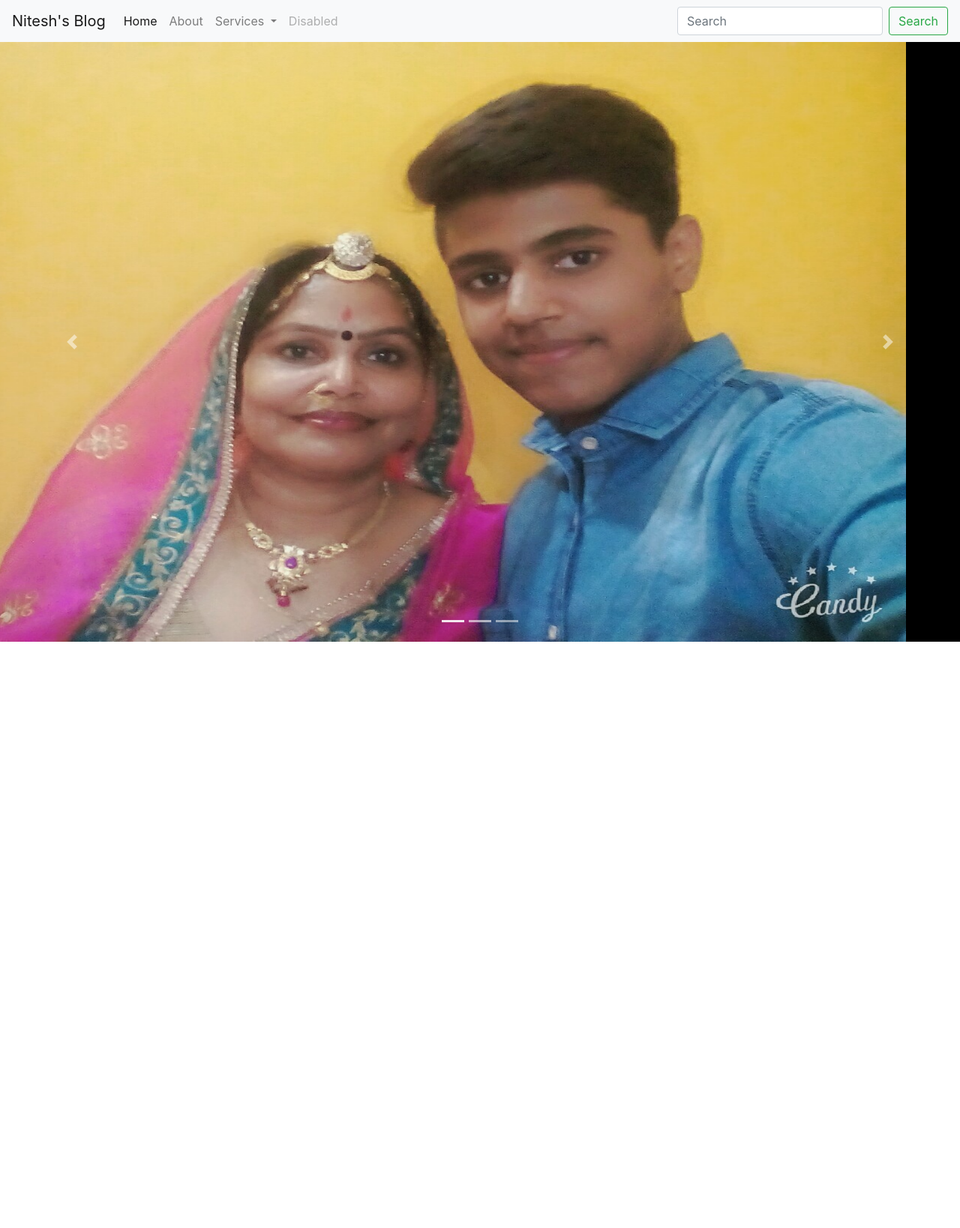
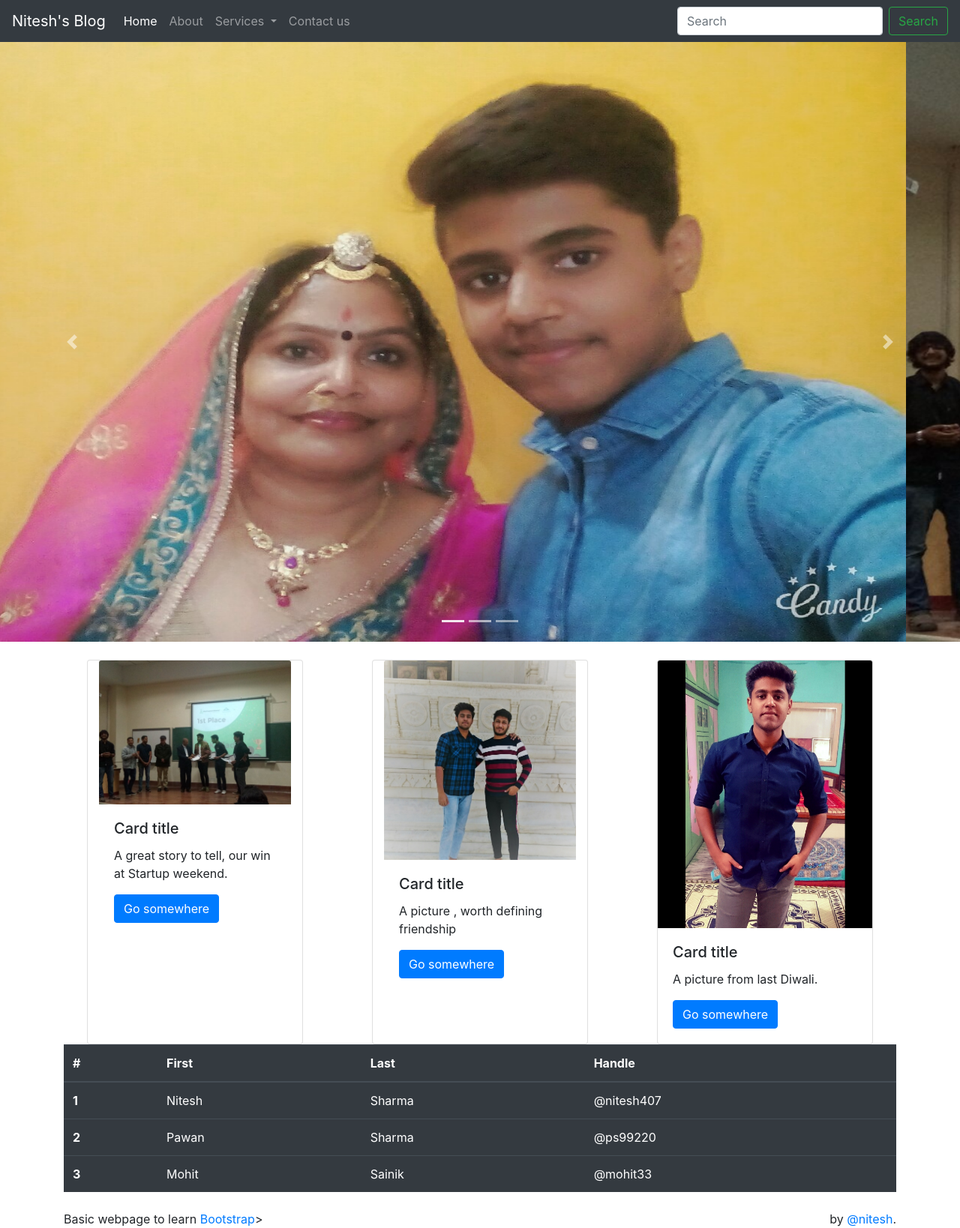
Before and after one commit to nitesh407/Bootstrap_basics, a plain HTML site: page index.html in a window 1280 px wide. Shown: the whole page at 75% size. Before the commit the page ends 880 px from the top, so only its background shows below. Drawn offline with nearby package versions, Linux system fonts and the light colour scheme.

Commit message:
A simple website to learn bootstrap

```diff
--- a/index.html
+++ b/index.html
@@ -12,7 +12,7 @@
   </head>
   <body>
 
-    <nav class="navbar navbar-expand-lg navbar-light bg-light">
+    <nav class="navbar navbar-expand-lg navbar navbar-dark bg-dark">
       <a class="navbar-brand" href="#">Nitesh's Blog</a>
       <button class="navbar-toggler" type="button" data-toggle="collapse" data-target="#navbarSupportedContent" aria-controls="navbarSupportedContent" aria-expanded="false" aria-label="Toggle navigation">
         <span class="navbar-toggler-icon"></span>
@@ -21,7 +21,7 @@
       <div class="collapse navbar-collapse" id="navbarSupportedContent">
         <ul class="navbar-nav mr-auto">
           <li class="nav-item active">
-            <a class="nav-link" href="#">Home <span class="sr-only">(current)</span></a>
+            <a class="nav-link" href="index.html">Home <span class="sr-only">(current)</span></a>
           </li>
           <li class="nav-item">
             <a class="nav-link" href="#">About</a>
@@ -38,7 +38,7 @@
             </div>
           </li>
           <li class="nav-item">
-            <a class="nav-link disabled" href="#" tabindex="-1" aria-disabled="true">Disabled</a>
+            <a class="nav-link" href="contact_us.html">Contact us</a>
           </li>
         </ul>
         <form class="form-inline my-2 my-lg-0">
@@ -60,10 +60,10 @@
           <img src="img/one.jpg" class="d-block w-100" alt="First Slide" width="1146px" height="800px">
         </div>
         <div class="carousel-item">
-          <img src="img/two.jpg" class="d-block w-100" alt="Second Slide" width="1146px" height="800px" >
+          <img src="img/win.jpg" class="d-block w-100" alt="Second Slide" width="1146px" height="800px" >
         </div>
         <div class="carousel-item">
-          <img src="img/three.jpg" class="d-block w-100" alt="Third Slide" width="1146px" height="800px"s>
+          <img src="img/clg.jpg" class="d-block w-100" alt="Third Slide" width="1146px" height="800px"s>
         </div>
       </div>
       <a class="carousel-control-prev" href="#carouselExampleIndicators" role="button" data-slide="prev">
@@ -78,8 +78,72 @@
 
 
     <div class="container my-4">
+      <div class="row">
+        <div class="card col-auto mx-auto" style="width: 18rem;">
+          <img src="img/win.jpg" class="card-img-top" alt="Image not available">
+          <div class="card-body">
+            <h5 class="card-title">Card title</h5>
+            <p class="card-text">A great story to tell, our win at Startup weekend. </p>
+            <a href="#" class="btn btn-primary">Go somewhere</a>
+          </div>
+        </div>
 
+         <div class="card col-auto mx-auto" style="width: 18rem;">
+          <img src="img/mohit.jpg" class="card-img-top" alt="...">
+          <div class="card-body">
+            <h5 class="card-title">Card title</h5>
+            <p class="card-text">A picture , worth defining friendship</p>
+            <a href="#" class="btn btn-primary">Go somewhere</a>
+          </div>
+        </div>
+
+         <div class="card auto mx-auto " style="width: 18rem;">
+          <img src="img/two.jpg" class="card-img-top" alt="...">
+          <div class="card-body">
+            <h5 class="card-title">Card title</h5>
+            <p class="card-text">A picture from last Diwali.</p>
+            <a href="#" class="btn btn-primary">Go somewhere</a>
+          </div>
+        </div>
+
+      </div>
+      <table class="table table-dark">
+        <thead>
+          <tr>
+            <th scope="col">#</th>
+            <th scope="col">First</th>
+            <th scope="col">Last</th>
+            <th scope="col">Handle</th>
+          </tr>
+        </thead>
+        <tbody>
+          <tr>
+            <th scope="row">1</th>
+            <td>Nitesh</td>
+            <td>Sharma</td>
+            <td>@nitesh407</td>
+          </tr>
+          <tr>
+            <th scope="row">2</th>
+            <td>Pawan</td>
+            <td>Sharma</td>
+            <td>@ps99220</td>
+          </tr>
+          <tr>
+            <th scope="row">3</th>
+            <td>Mohit</td>
+            <td>Sainik</td>
+            <td>@mohit33</td>
+          </tr>
+        </tbody>
+      </table>
     </div>
+
+
+  <footer class="mastfoot mt-auto container fixed bottom">
+    <div class="float-left">Basic webpage to learn <a href="https://getbootstrap.com/">Bootstrap</a></div>
+      <div class="float-right">by <a href="https://www.linkedin.com/in/nitesh-kumar-s-306044136">@nitesh</a>.</div>>
+  </footer>
 
     <!-- Optional JavaScript -->
     <!-- jQuery first, then Popper.js, then Bootstrap JS -->
```
Also changed, not shown: contact_us.html (added, +114 -0 lines), img/clg.jpg (renamed from img/three.jpg), img/mohit.jpg (added), img/win.jpg (added), notes.txt, 1 other file.
